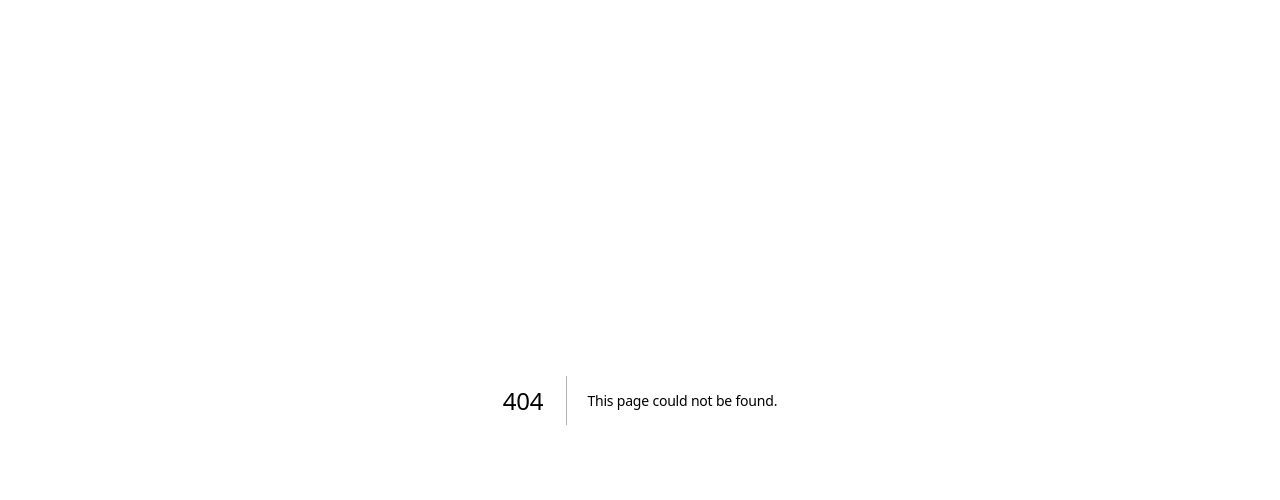
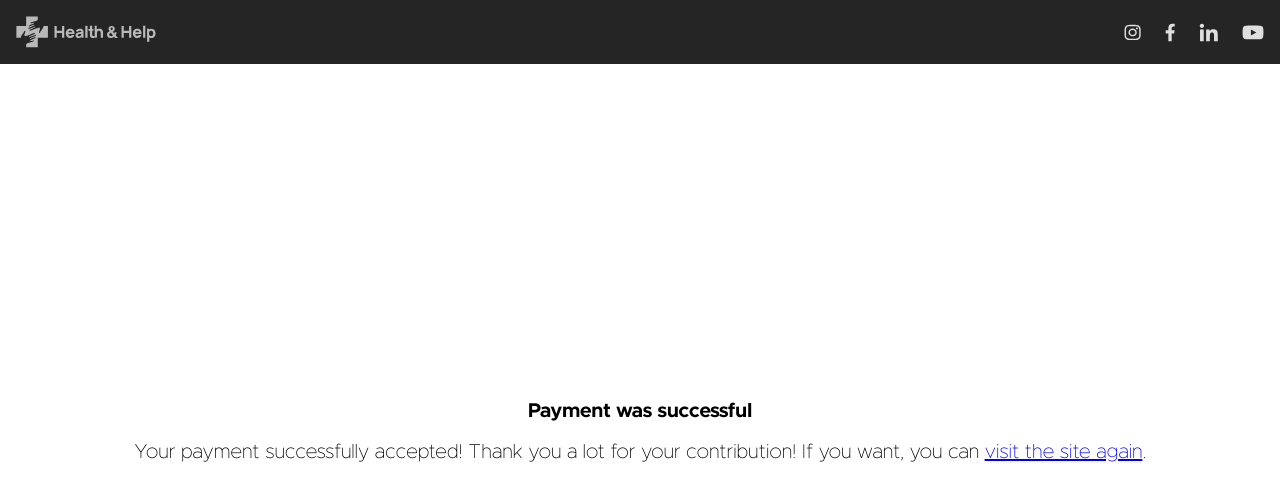
Before and after one commit to he-he-org/he-he-gloria, a Next.js app: page /success in a window 1280 px wide. Before the commit this address had no page. Shown: the top 500 px of the page. Built offline with nearby package versions, Linux system fonts and the light colour scheme.

Commit message:
Add success and cancel pages, improve payment form layout

```diff
--- /dev/null
+++ b/app/components/MessagePage/index.module.scss
@@ -0,0 +1,24 @@
+@use "app/utils";
+
+.root {
+  width: 100vw;
+  height: 100vh;
+  display: flex;
+  flex-direction: column;
+  box-sizing: border-box;
+  text-align: center;
+}
+
+.content {
+  display: flex;
+  flex-direction: column;
+  align-items: center;
+  justify-content: center;
+  padding: 32px;
+  gap: 16px;
+  flex: 1;
+}
+
+.title {
+  font-weight: bold;
+}
--- /dev/null
+++ b/app/components/MessagePage/index.tsx
@@ -0,0 +1,21 @@
+import React from "react";
+import s from "./index.module.scss";
+import Header from "../Header";
+
+interface Props {
+  title: string;
+  children: React.ReactNode;
+}
+
+export default function MessagePage(props: Props) {
+  const { title, children } = props;
+  return (
+    <div className={s.root}>
+      <Header />
+      <div className={s.content}>
+        <h1 className={s.title}>{title}</h1>
+        <div>{children}</div>
+      </div>
+    </div>
+  );
+}
--- /dev/null
+++ b/app/success/page.tsx
@@ -0,0 +1,12 @@
+import React from "react";
+import MessagePage from "../components/MessagePage";
+import Link from "next/link";
+
+export default function Page() {
+  return (
+    <MessagePage title={"Payment was successful"}>
+      Your payment successfully accepted! Thank you a lot for your contribution!
+      If you want, you can <Link href={"/"}>visit the site again</Link>.
+    </MessagePage>
+  );
+}
--- a/pages/api/payment.ts
+++ b/pages/api/payment.ts
@@ -18,8 +18,8 @@ import { EnvSettings } from "../../shared/env";
 // import cors from "cors";
 import envSettings from "../../envSettings";
 
-const SUCCESS_URL = "/";
-const CANCEL_URL = "/";
+const SUCCESS_URL = "/success";
+const CANCEL_URL = "/cancel";
 const LANGS = ["en"];
 const DEFAULT_LANG = "en";
 
```
Also changed, not shown: app/cancel/page.tsx (added, +12 -0 lines), app/components/DonateForm/PaymentForm/PayPal/index.tsx (+5 -3 lines), app/components/DonateForm/PaymentForm/Stripe/index.module.scss (+10 -0 lines), app/components/DonateForm/PaymentForm/index.tsx (+0 -17 lines).
